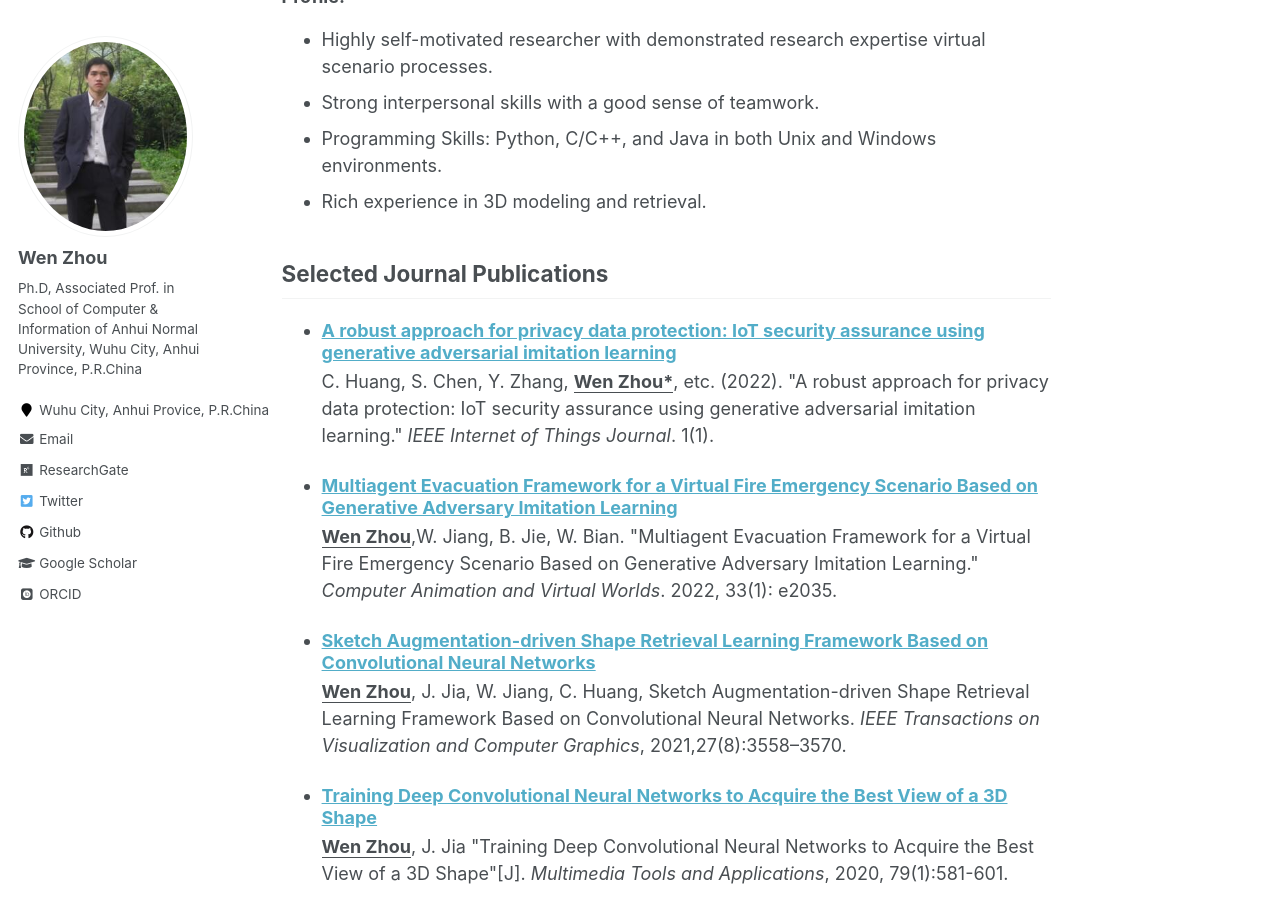
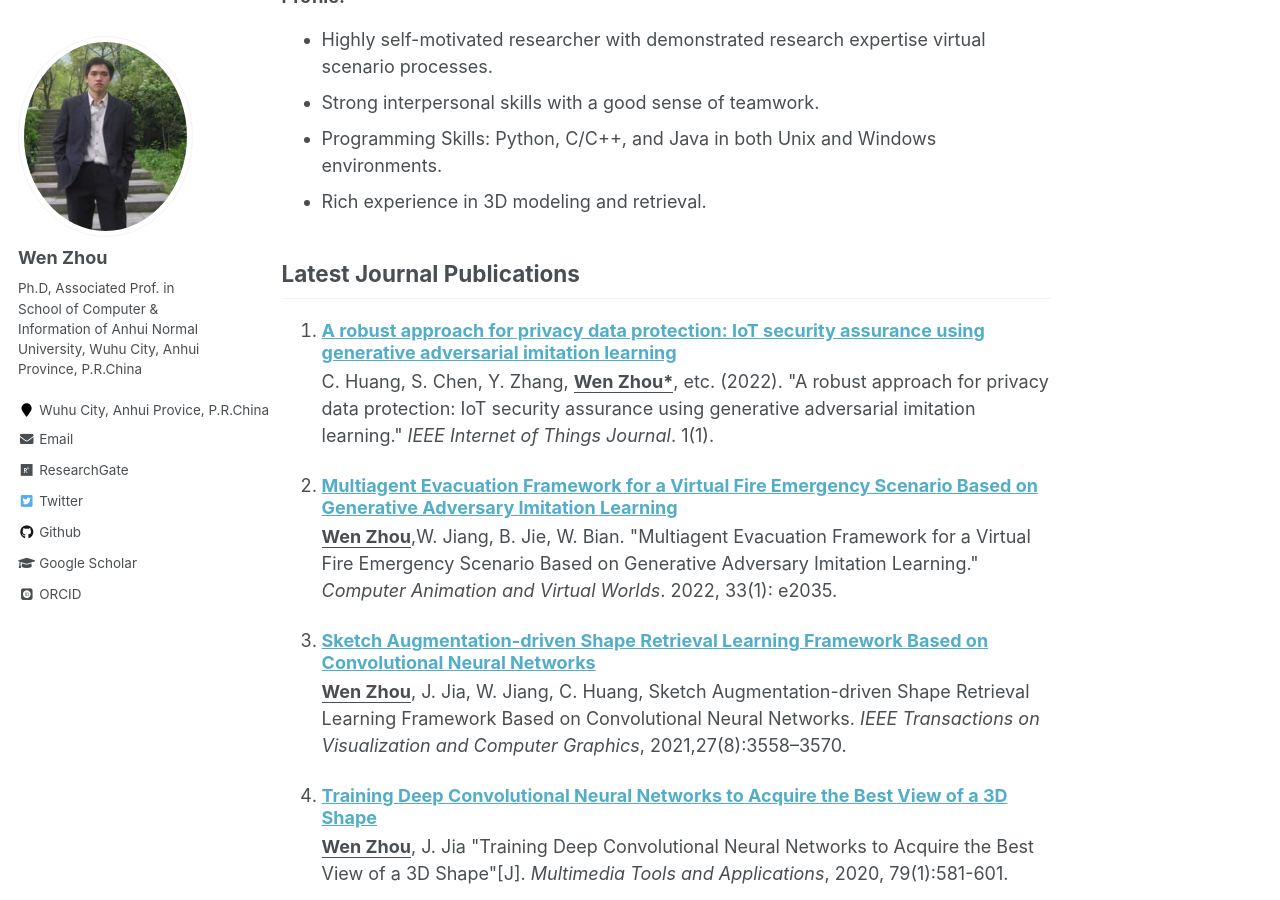
Before and after one commit to zhouwen327/zhouwen327.github.io, a Jekyll site: the page built from _pages/about.md, in a window 1280 px wide and 900 px high, scrolled down 460 px. Built offline with Jekyll 4.4.1, drawn with Linux system fonts in a browser that asks for light colours; some web fonts are replaced.

Commit message:
Update about.md

```diff
--- a/_pages/about.md
+++ b/_pages/about.md
@@ -21,12 +21,12 @@
 * Rich experience in 3D modeling and retrieval.
 
 
-## Selected Journal Publications
+## Latest Journal Publications
 
-  <ul>{% for post in site.publications reversed%}
+  <ol>{% for post in site.publications reversed%}
          {% include archive-single-cv.html %}
       {% endfor %}
-  </ul>
+  </ol>
 
 ## For more information
 More info about me can be found in [CV](https://zhouwen327.github.io/cv/).
```
